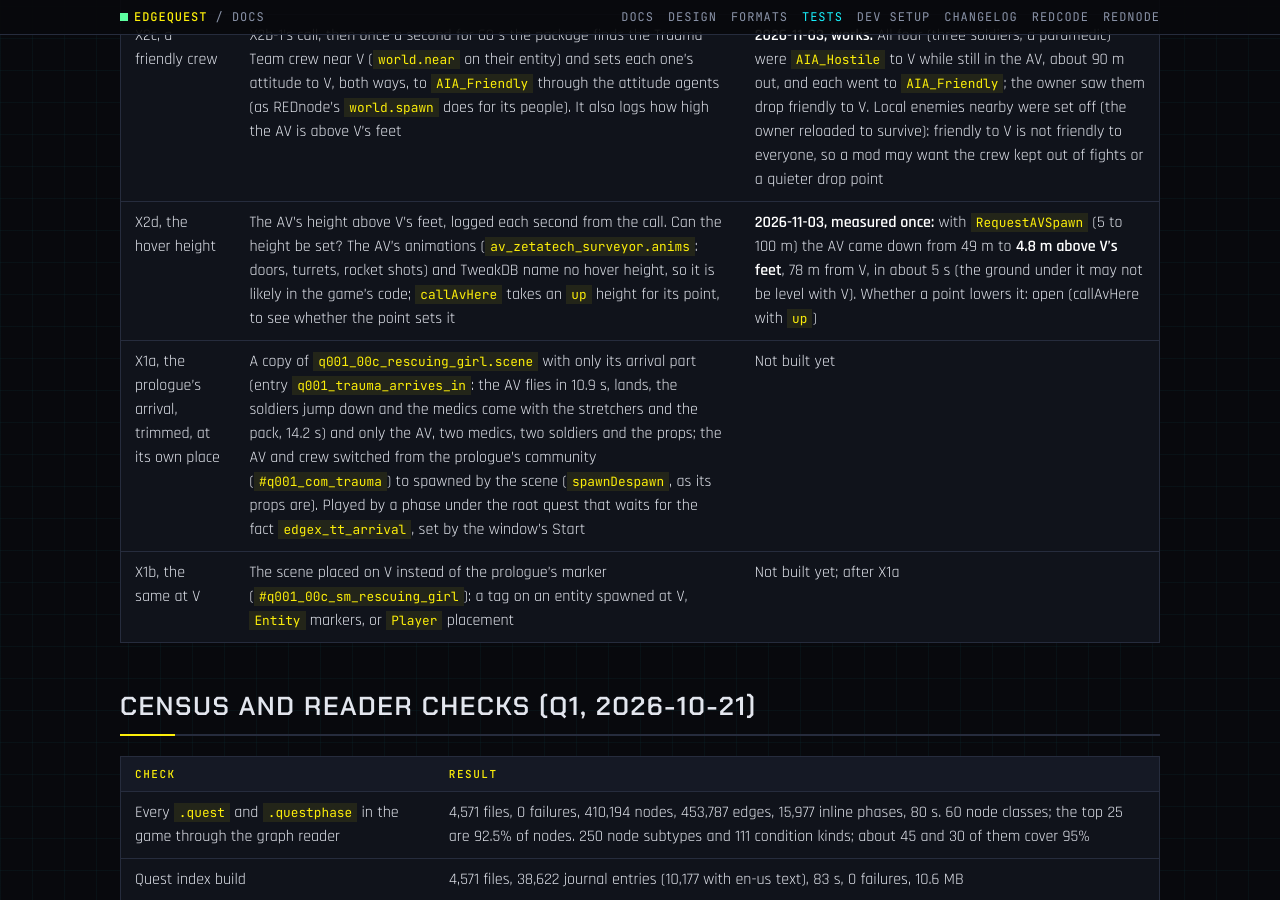
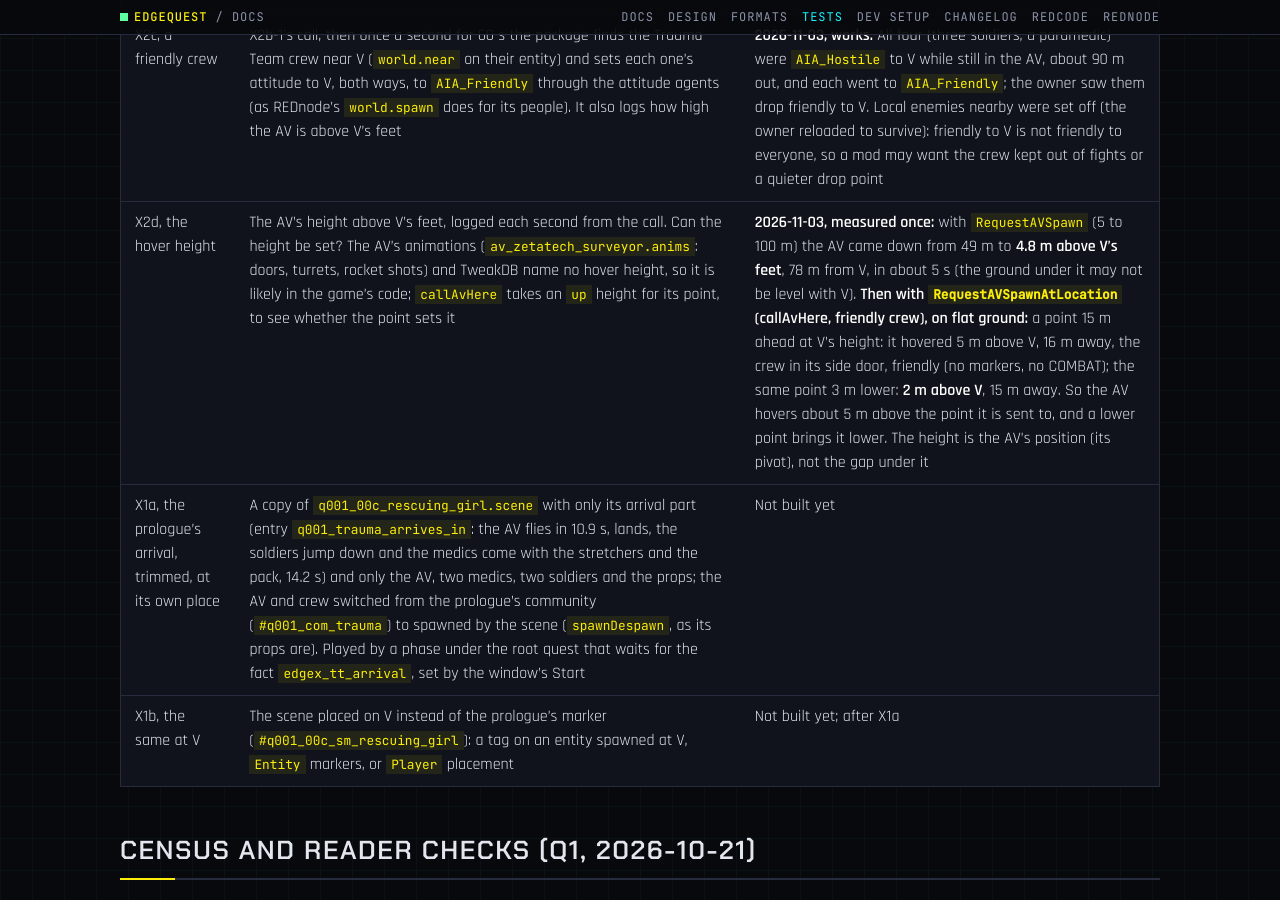
Before and after one commit to Edgemodders/EDGEquest, a Jekyll site: the page built from docs/testing.md, in a window 1280 px wide and 900 px high, scrolled down 5018 px. Built offline with Jekyll 4.4.1, drawn with Linux system fonts in a browser that asks for light colours; our own code applies the rules of GitHub Pages for plain Markdown files.

Commit message:
Tests: X2d, the AV hovers about 5 m above the point it is sent to
Co-Authored-By: Claude Opus 5.5 <noreply@anthropic.com>

```diff
--- a/docs/testing.md
+++ b/docs/testing.md
@@ -37,7 +37,7 @@ Agreed with the owner 2026-11-03: two experiments built on the owner's mod idea,
 | X2b-1, a Trauma Team crew | The same call with a copy of the record whose `preventionPassengers` are four Trauma Team characters (`Character.mws_hey_07_trauma_medic_01`, `_02`, `_soldier_01`, `_02`), made at start through REDnode's TweakDB (TweakXL). Watch: do they drop out, how they act toward V, whether the drop-off animations play | **2026-11-03, the crew is swapped, still hostile.** The same arrival in about 20 s; the crew were the game's Trauma Team (soldier, squad leader, paramedic). They fought V as MaxTac do: the police system makes its passengers hostile whoever they are. A friendly crew needs its attitude changed after the drop, or another way in |
 | X2b-2, a Trauma Team AV | The copy also gets the Zetatech Atlus the game's Trauma AVs use (`base\vehicles\special\av_zetatech_atlus_basic_02.ent`) instead of MaxTac's Surveyor. Watch: does a different AV model fly in and drop its crew | **2026-11-03, failed.** The Atlus came with its Trauma Team look (`zetatech_atlus_trama_team`, so `appearanceName` `None` takes the entity's default) but as an ordinary AV (`vehicleAVBaseObject`): the crew spawned stacked on its roof, could not get down, and it flew off with them (the owner saw one fall). The hover and drop-off belong to MaxTac's Surveyor entity (`av_zetatech_surveyor_basic_01_ep1.ent`; the game also has `..._prevention.ent` and a `_prevention` anim graph). The Surveyor has no Trauma Team look (default, MaxTac, Arasaka, Kang Tao, crashed); the Manticore (PL's Trauma Team look) is an ordinary vehicle record too. So a Trauma Team AV through this route means a new Trauma Team look on the Surveyor |
 | X2c, a friendly crew | X2b-1's call, then once a second for 60 s the package finds the Trauma Team crew near V (`world.near` on their entity) and sets each one's attitude to V, both ways, to `AIA_Friendly` through the attitude agents (as REDnode's `world.spawn` does for its people). It also logs how high the AV is above V's feet | **2026-11-03, works.** All four (three soldiers, a paramedic) were `AIA_Hostile` to V while still in the AV, about 90 m out, and each went to `AIA_Friendly`; the owner saw them drop friendly to V. Local enemies nearby were set off (the owner reloaded to survive): friendly to V is not friendly to everyone, so a mod may want the crew kept out of fights or a quieter drop point |
-| X2d, the hover height | The AV's height above V's feet, logged each second from the call. Can the height be set? The AV's animations (`av_zetatech_surveyor.anims`: doors, turrets, rocket shots) and TweakDB name no hover height, so it is likely in the game's code; `callAvHere` takes an `up` height for its point, to see whether the point sets it | **2026-11-03, measured once:** with `RequestAVSpawn` (5 to 100 m) the AV came down from 49 m to **4.8 m above V's feet**, 78 m from V, in about 5 s (the ground under it may not be level with V). Whether a point lowers it: open (callAvHere with `up`) |
+| X2d, the hover height | The AV's height above V's feet, logged each second from the call. Can the height be set? The AV's animations (`av_zetatech_surveyor.anims`: doors, turrets, rocket shots) and TweakDB name no hover height, so it is likely in the game's code; `callAvHere` takes an `up` height for its point, to see whether the point sets it | **2026-11-03, measured once:** with `RequestAVSpawn` (5 to 100 m) the AV came down from 49 m to **4.8 m above V's feet**, 78 m from V, in about 5 s (the ground under it may not be level with V). **Then with `RequestAVSpawnAtLocation` (callAvHere, friendly crew), on flat ground:** a point 15 m ahead at V's height: it hovered 5 m above V, 16 m away, the crew in its side door, friendly (no markers, no COMBAT); the same point 3 m lower: **2 m above V**, 15 m away. So the AV hovers about 5 m above the point it is sent to, and a lower point brings it lower. The height is the AV's position (its pivot), not the gap under it |
 | X1a, the prologue's arrival, trimmed, at its own place | A copy of `q001_00c_rescuing_girl.scene` with only its arrival part (entry `q001_trauma_arrives_in`: the AV flies in 10.9 s, lands, the soldiers jump down and the medics come with the stretchers and the pack, 14.2 s) and only the AV, two medics, two soldiers and the props; the AV and crew switched from the prologue's community (`#q001_com_trauma`) to spawned by the scene (`spawnDespawn`, as its props are). Played by a phase under the root quest that waits for the fact `edgex_tt_arrival`, set by the window's Start | Not built yet |
 | X1b, the same at V | The scene placed on V instead of the prologue's marker (`#q001_00c_sm_rescuing_girl`): a tag on an entity spawned at V, `Entity` markers, or `Player` placement | Not built yet; after X1a |
 
```
